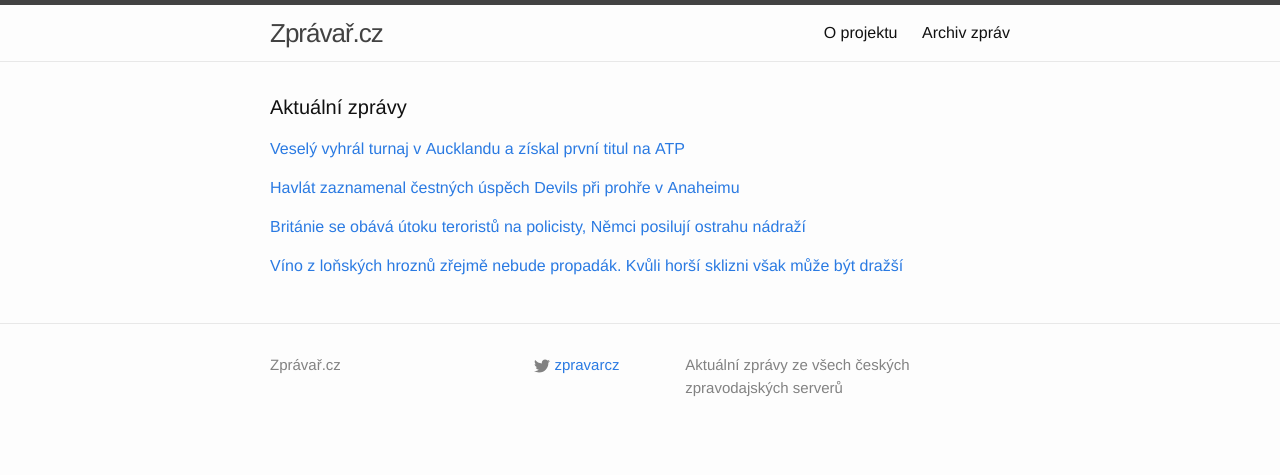
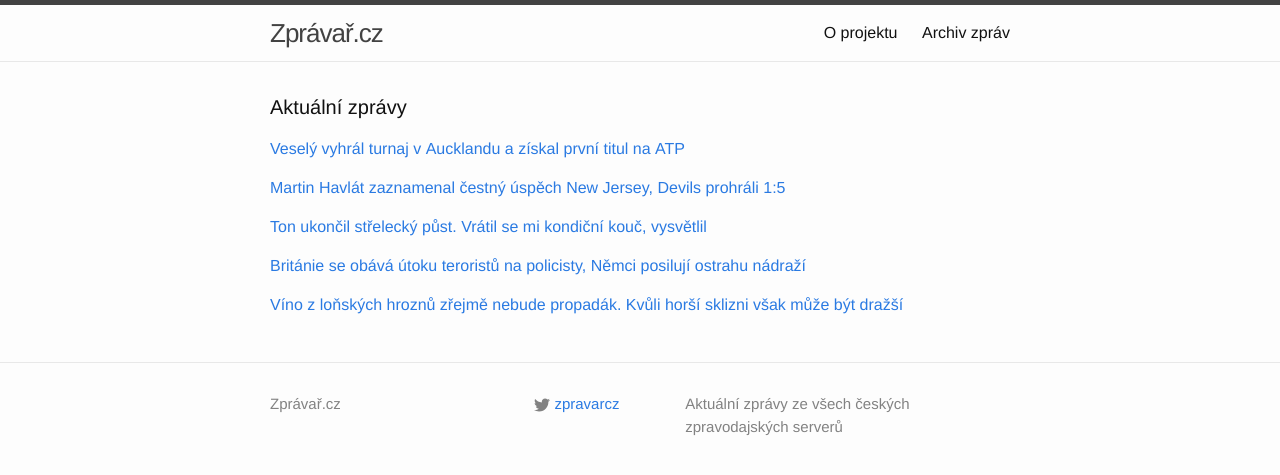
Before and after one commit to adliska/zpravar, a Jekyll site: the page built from index.html, in a window 1280 px wide. Shown: the top 475 px of the page. Built offline with Jekyll 4.4.1, drawn with Linux system fonts in a browser that asks for light colours.

Commit message:
zpravar news update

```diff
--- a/index.html
+++ b/index.html
@@ -14,23 +14,31 @@ layout: default
 <li><a href=http://sport.aktualne.cz/skvele-vesely-dominoval-a-dosel-si-pro-prvni-titul-kariery/r~3cff890c9e0e11e4b98c002590604f2e/>Skvělé! Veselý dominoval a došel si pro první titul kariéry! - sport.aktualne.cz</a></li>
 <li><a href=http://www.rozhlas.cz/_zprava/tenista-vesely-ma-prvni-titul-na-okruhu-atp-vyhral-v-aucklandu--1444729>Tenista Veselý má první titul na okruhu ATP. Vyhrál v Aucklandu - www.rozhlas.cz</a></li>
 </ul>
-</div><p><a href="javascript:;" onclick="toggle_visibility('zpravy1')">Havlát zaznamenal čestných úspěch Devils při prohře v Anaheimu</a></p>
+</div><p><a href="javascript:;" onclick="toggle_visibility('zpravy1')">Martin Havlát zaznamenal čestný úspěch New Jersey, Devils prohráli 1:5</a></p>
 <div id="zpravy1" style="display:none">
 <ul>
+<li><a href=http://www.rozhlas.cz/_zprava/martin-havlat-zaznamenal-cestny-uspech-new-jersey-devils-prohrali-15--1444731>Martin Havlát zaznamenal čestný úspěch New Jersey, Devils prohráli 1:5 - www.rozhlas.cz</a></li>
 <li><a href=http://www.denik.cz/hokej/havlat-zaznamenal-cestnych-uspech-devils-pri-prohre-v-anaheimu-20150117.html>Havlát zaznamenal čestných úspěch Devils při prohře v Anaheimu - www.denik.cz</a></li>
 <li><a href=http://sport.aktualne.cz/devils-schytali-dalsi-debakl-havlatuv-gol-ho-jen-zmirnil/r~414b54709e1111e4a7d8002590604f2e/>Devils schytali další debakl, Havlátův gól ho jen zmírnil - sport.aktualne.cz</a></li>
 <li><a href=http://hokej.idnes.cz/havlat-byl-jedinym-strelcem-devils-dty-/nhl.aspx?c=A150117_072347_nhl_Mkr>Havlát byl jediným střelcem Devils, Malkin s Crosbym stíhají Voráčka - hokej.idnes.cz</a></li>
 <li><a href=http://www.sportovninoviny.cz/zpravy/havlat-zaznamenal-cestny-uspech-devils-pri-prohre-v-anaheimu/1170001>Havlát zaznamenal čestný úspěch Devils při prohře v Anaheimu - www.sportovninoviny.cz</a></li>
 </ul>
-</div><p><a href="javascript:;" onclick="toggle_visibility('zpravy2')">Británie se obává útoku teroristů na policisty, Němci posilují ostrahu nádraží</a></p>
+</div><p><a href="javascript:;" onclick="toggle_visibility('zpravy2')">Ton ukončil střelecký půst. Vrátil se mi kondiční kouč, vysvětlil</a></p>
 <div id="zpravy2" style="display:none">
+<ul>
+<li><a href=http://hokej.idnes.cz/petr-ton-rozhovor-03l-/hokej.aspx?c=A150116_223757_hokej_elv>Ton ukončil střelecký půst. Vrátil se mi kondiční kouč, vysvětlil - hokej.idnes.cz</a></li>
+<li><a href=http://hokej.idnes.cz/ton-ukoncil-strelecky-pust-vratil-se-mi-kondicni-kouc-vysvetlil-pxs-/hokej.aspx?c=A150116_223757_hokej_elv>Ton ukončil střelecký půst. Vrátil se mi kondiční kouč, vysvětlil - hokej.idnes.cz</a></li>
+<li><a href=http://www.tyden.cz/rubriky/sport/hokej/extraliga/ton-prerusil-strelecky-pust-chytil-se-na-marne-slavii_330405.html>Ton přerušil střelecký půst, chytil se na marné Slavii - www.tyden.cz</a></li>
+</ul>
+</div><p><a href="javascript:;" onclick="toggle_visibility('zpravy3')">Británie se obává útoku teroristů na policisty, Němci posilují ostrahu nádraží</a></p>
+<div id="zpravy3" style="display:none">
 <ul>
 <li><a href=http://www.rozhlas.cz/_zprava/britanie-se-obava-utoku-teroristu-na-policisty-nemci-posiluji-ostrahu-nadrazi--1444718>Británie se obává útoku teroristů na policisty, Němci posilují ostrahu nádraží - www.rozhlas.cz</a></li>
 <li><a href=http://www.rozhlas.cz/_zprava/britanie-se-obava-utoku-teroristu-na-policisty-nemecko-posiluje-ostrahu-na-nadrazich--1444718>Británie se obává útoku teroristů na policisty, Německo posiluje ostrahu na nádražích - www.rozhlas.cz</a></li>
 <li><a href=http://www.rozhlas.cz/_zprava/britanie-se-obava-utoku-teroristu-na-policisty-zprisnuje-opatreni--1444718>Británie se obává útoku teroristů na policisty, zpřísňuje opatření - www.rozhlas.cz</a></li>
 </ul>
-</div><p><a href="javascript:;" onclick="toggle_visibility('zpravy3')">Víno z loňských hroznů zřejmě nebude propadák. Kvůli horší sklizni však může být dražší</a></p>
-<div id="zpravy3" style="display:none">
+</div><p><a href="javascript:;" onclick="toggle_visibility('zpravy4')">Víno z loňských hroznů zřejmě nebude propadák. Kvůli horší sklizni však může být dražší</a></p>
+<div id="zpravy4" style="display:none">
 <ul>
 <li><a href=http://www.rozhlas.cz/_zprava/vino-z-lonskych-hroznu-zrejme-nebude-propadak-kvuli-horsi-sklizni-vsak-muze-byt-drazsi--1444715>Víno z loňských hroznů zřejmě nebude propadák. Kvůli horší sklizni však může být dražší - www.rozhlas.cz</a></li>
 <li><a href=http://www.rozhlas.cz/_zprava/vino-z-roku-2014-zrejme-nebude-propadak-kvuli-horsi-sklizni-by-vsak-mohlo-byt-drazsi--1444715>Víno z roku 2014 zřejmě nebude propadák. Kvůli horší sklizni by však mohlo být dražší - www.rozhlas.cz</a></li>
```
